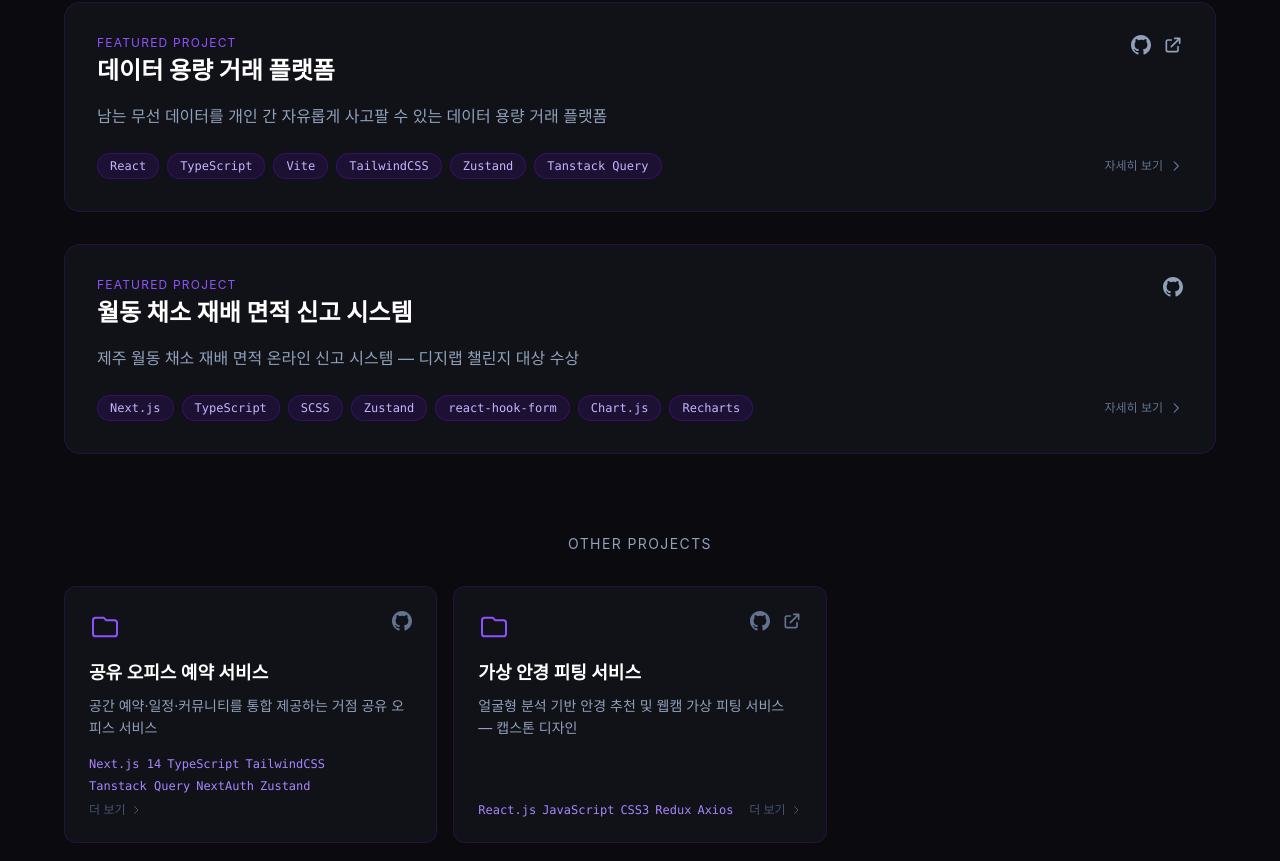
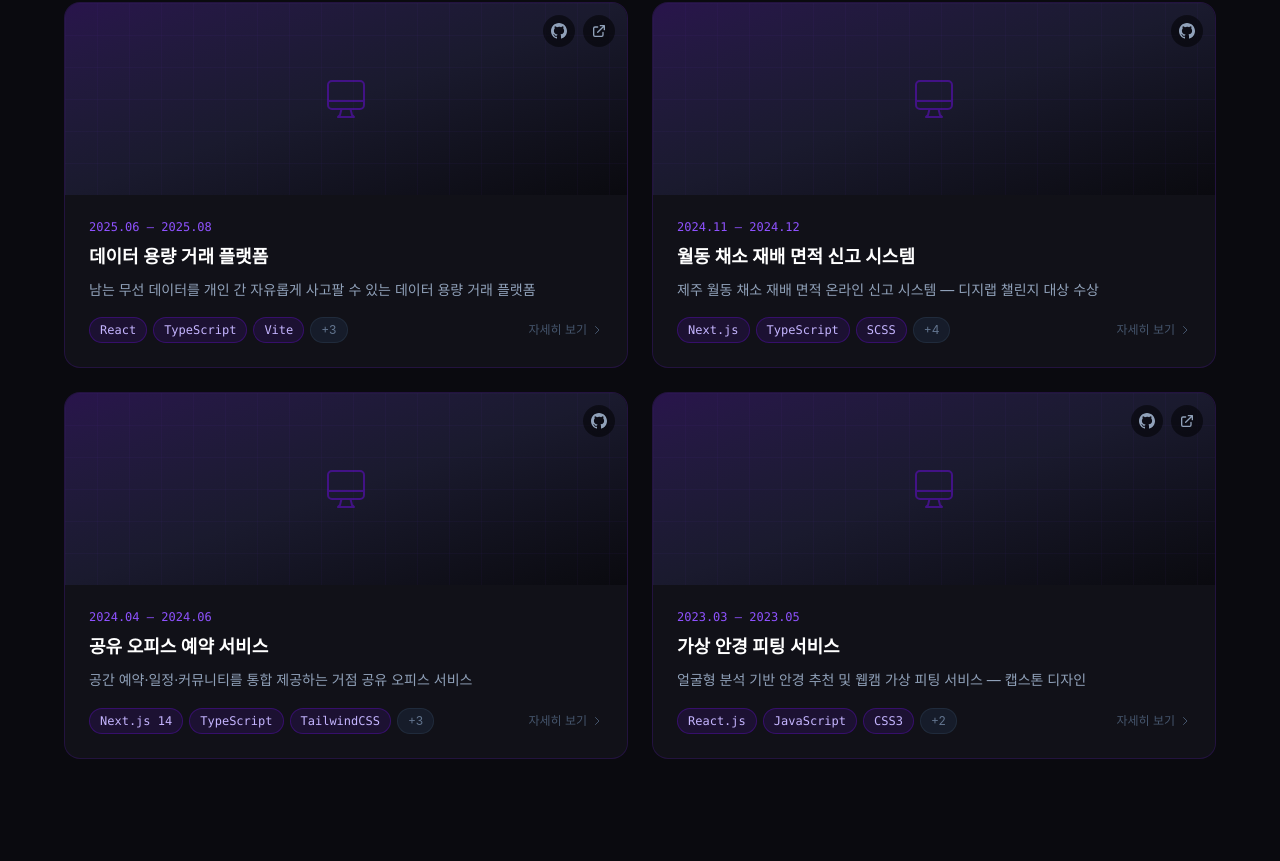
Before and after one commit to nue-os/portfolio, a React app: page / in a window 1280 px wide. Shown: the part 1899-2760 px from the top of the page. Built offline with nearby package versions, Linux system fonts and the light colour scheme; the HTML template or start-up script is replaced by a standard one.

Commit message:
refactor: Project 타입 구조 수정 및 레이아웃 재배치

```diff
--- a/src/components/sections/Projects.tsx
+++ b/src/components/sections/Projects.tsx
@@ -6,114 +6,75 @@ import { GithubIcon, ExternalIcon, ChevronRightIcon } from '../icons/Icons'
 import { projects } from '../../data/projects'
 import type { Project } from '../../types/project'
 
-
-interface FeaturedCardProps {
+interface ProjectCardProps {
   project: Project
   onClick: () => void
 }
 
-function FeaturedCard({ project, onClick }: FeaturedCardProps) {
+function ProjectCard({ project, onClick }: ProjectCardProps) {
   return (
     <div
-      className="relative bg-[#111118] border border-violet-900/30 rounded-2xl p-8 hover:border-violet-600/50 hover:shadow-[0_8px_40px_rgba(124,58,237,0.15)] transition-[border-color,box-shadow] duration-300 cursor-pointer"
+      className="bg-[#111118] border border-violet-900/30 rounded-2xl overflow-hidden hover:border-violet-600/50 transition-[border-color,box-shadow] duration-300 hover:shadow-[0_8px_30px_rgba(124,58,237,0.12)] flex flex-col cursor-pointer"
       onClick={onClick}
     >
-      <div className="flex items-start justify-between flex-wrap gap-4 mb-4">
-        <div>
-          <p className="text-violet-500 text-xs tracking-widest uppercase mb-1">Featured Project</p>
-          <h3 className="text-white text-2xl font-bold">{project.title}</h3>
-        </div>
-        <div className="flex items-center gap-3 text-slate-400">
+      {/* 대표 이미지 */}
+      <div className="relative h-48 bg-linear-to-br from-violet-900/40 via-[#1a1a2e] to-[#0a0a0f] flex items-center justify-center overflow-hidden">
+        {project.image ? (
+          <img src={project.image} alt={project.title} className="w-full h-full object-cover" />
+        ) : (
+          <svg className="w-12 h-12 text-violet-800/60" fill="none" stroke="currentColor" viewBox="0 0 24 24">
+            <path strokeLinecap="round" strokeLinejoin="round" strokeWidth={1} d="M9.75 17L9 20l-1 1h8l-1-1-.75-3M3 13h18M5 17h14a2 2 0 002-2V5a2 2 0 00-2-2H5a2 2 0 00-2 2v10a2 2 0 002 2z" />
+          </svg>
+        )}
+        <div className="absolute inset-0 bg-[linear-gradient(rgba(124,58,237,0.04)_1px,transparent_1px),linear-gradient(90deg,rgba(124,58,237,0.04)_1px,transparent_1px)] bg-size-[32px_32px]" />
+        <div className="absolute top-3 right-3 flex gap-2">
           <a
             href={project.github}
             target="_blank"
             rel="noopener noreferrer"
-            className="hover:text-violet-400 transition-colors"
+            className="w-8 h-8 flex items-center justify-center rounded-full bg-black/50 text-slate-400 hover:text-violet-400 transition-colors"
             onClick={(e) => e.stopPropagation()}
           >
-            <GithubIcon />
+            <GithubIcon className="w-4 h-4" />
           </a>
           {project.demo && (
             <a
               href={project.demo}
               target="_blank"
               rel="noopener noreferrer"
-              className="hover:text-violet-400 transition-colors"
+              className="w-8 h-8 flex items-center justify-center rounded-full bg-black/50 text-slate-400 hover:text-violet-400 transition-colors"
               onClick={(e) => e.stopPropagation()}
             >
-              <ExternalIcon />
+              <ExternalIcon className="w-4 h-4" />
             </a>
           )}
         </div>
       </div>
-      <p className="text-slate-400 leading-relaxed mb-6">{project.description}</p>
-      <div className="flex items-center justify-between flex-wrap gap-3">
-        <div className="flex flex-wrap gap-2">
-          {project.tech.map((t) => (
-            <span key={t} className="text-xs text-violet-300 font-mono bg-violet-900/20 border border-violet-800/40 px-3 py-1 rounded-full">
+
+      {/* 카드 본문 */}
+      <div className="p-6 flex flex-col flex-1">
+        <span className="text-xs text-violet-500 font-mono mb-2">{project.period}</span>
+        <h3 className="text-white font-semibold text-lg mb-2">{project.title}</h3>
+        <p className="text-slate-400 text-sm leading-relaxed flex-1 mb-4">{project.description}</p>
+
+        <div className="flex items-center justify-between gap-2">
+          <div className="flex flex-wrap gap-1.5">
+            {project.tech.slice(0, 3).map((t) => (
+              <span key={t} className="text-xs text-violet-300 font-mono bg-violet-900/20 border border-violet-800/40 px-2.5 py-1 rounded-full">
                 {t}
               </span>
             ))}
+            {project.tech.length > 3 && (
+              <span className="text-xs text-slate-500 bg-slate-800/50 border border-slate-700/40 px-2.5 py-1 rounded-full">
+                +{project.tech.length - 3}
+              </span>
+            )}
           </div>
-        <span className="text-xs text-slate-500 flex items-center gap-1.5 shrink-0">
+          <span className="text-xs text-slate-600 flex items-center gap-1 shrink-0">
             자세히 보기
-          <ChevronRightIcon />
+            <ChevronRightIcon className="w-3 h-3" />
           </span>
         </div>
-    </div>
-  )
-}
-
-interface SmallCardProps {
-  project: Project
-  onClick: () => void
-}
-
-function SmallCard({ project, onClick }: SmallCardProps) {
-  return (
-    <div
-      className="bg-[#111118] border border-violet-900/30 rounded-xl p-6 hover:border-violet-600/50 transition-[border-color,box-shadow] duration-300 hover:shadow-[0_4px_24px_rgba(124,58,237,0.12)] flex flex-col cursor-pointer"
-      onClick={onClick}
-    >
-      <div className="flex justify-between items-start mb-4">
-        <svg className="w-8 h-8 text-violet-500" fill="none" stroke="currentColor" viewBox="0 0 24 24">
-          <path strokeLinecap="round" strokeLinejoin="round" strokeWidth={1.5} d="M3 7v10a2 2 0 002 2h14a2 2 0 002-2V9a2 2 0 00-2-2h-6l-2-2H5a2 2 0 00-2 2z" />
-        </svg>
-        <div className="flex gap-3 text-slate-500">
-          <a
-            href={project.github}
-            target="_blank"
-            rel="noopener noreferrer"
-            className="hover:text-violet-400 transition-colors"
-            onClick={(e) => e.stopPropagation()}
-          >
-            <GithubIcon />
-          </a>
-          {project.demo && (
-            <a
-              href={project.demo}
-              target="_blank"
-              rel="noopener noreferrer"
-              className="hover:text-violet-400 transition-colors"
-              onClick={(e) => e.stopPropagation()}
-            >
-              <ExternalIcon />
-            </a>
-          )}
-        </div>
-      </div>
-      <h3 className="text-white font-semibold text-lg mb-2">{project.title}</h3>
-      <p className="text-slate-400 text-sm leading-relaxed flex-1 mb-4">{project.description}</p>
-      <div className="flex items-center justify-between flex-wrap gap-2">
-        <div className="flex flex-wrap gap-1.5">
-          {project.tech.map((t) => (
-            <span key={t} className="text-xs text-violet-400 font-mono">{t}</span>
-          ))}
-        </div>
-        <span className="text-xs text-slate-600 flex items-center gap-1 shrink-0">
-          더 보기
-          <ChevronRightIcon className="w-3 h-3" />
-        </span>
       </div>
     </div>
   )
@@ -122,30 +83,17 @@ function SmallCard({ project, onClick }: SmallCardProps) {
 export default function Projects() {
   const fadeRef = useScrollFadeIn()
   const [selected, setSelected] = useState<Project | null>(null)
-  const featured = projects.filter((p) => p.featured)
-  const others = projects.filter((p) => !p.featured)
 
   return (
     <section id="projects" className="py-32 px-6">
       <div className="max-w-6xl mx-auto">
         <SectionTitle number="02" title="Projects" />
 
-        <div ref={fadeRef} className="mt-16 space-y-8">
-          {featured.map((project, i) => (
-            <FeaturedCard key={i} project={project} onClick={() => setSelected(project)} />
+        <div ref={fadeRef} className="mt-16 grid sm:grid-cols-2 gap-6">
+          {projects.map((project, i) => (
+            <ProjectCard key={i} project={project} onClick={() => setSelected(project)} />
           ))}
         </div>
-
-        {others.length > 0 && (
-          <>
-            <h3 className="text-slate-400 text-center mt-20 mb-8 text-sm tracking-widest uppercase">Other Projects</h3>
-            <div className="grid sm:grid-cols-2 lg:grid-cols-3 gap-4">
-              {others.map((project, i) => (
-                <SmallCard key={i} project={project} onClick={() => setSelected(project)} />
-              ))}
-            </div>
-          </>
-        )}
       </div>
 
       {selected && (
--- a/src/types/project.ts
+++ b/src/types/project.ts
@@ -4,10 +4,14 @@ export interface Project {
   longDescription: string
   period: string
   role: string
-  features: string[]
+  features: { title: string; items: string[] }[]
+  troubleshooting?: { title: string; items: string[] }[]
   tech: string[]
   github: string
   demo: string | null
   featured: boolean
   image?: string
+  screenshots?: string[]
+  learned?: string
+  team?: string
 }
```
Also changed, not shown: src/components/ui/ProjectModal.tsx (+82 -28 lines). Lines whose indentation alone changed are shown as unchanged.
